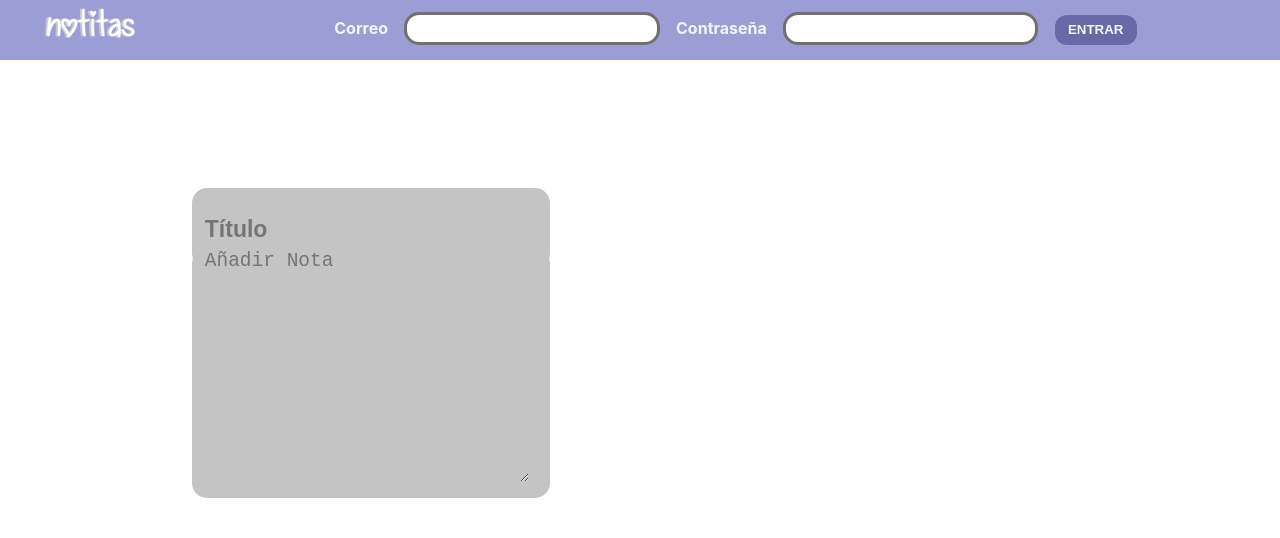
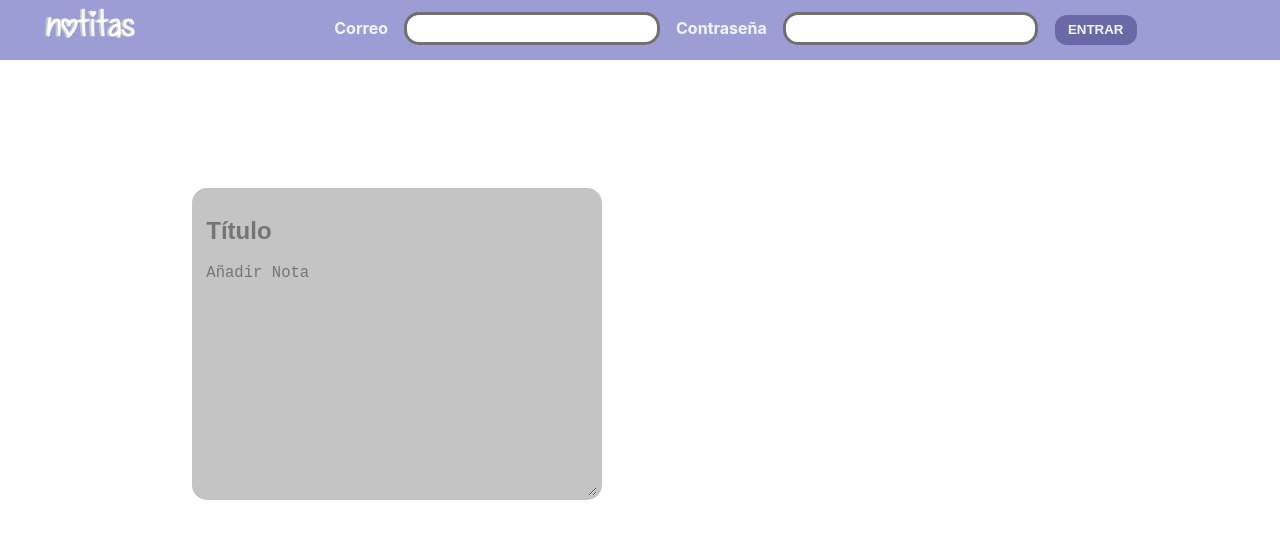
Before and after one commit to Laboratoria/LIM015-lab-notes, a React (Create React App) app: page /home in a window 1280 px wide. Shown: the top 538 px of the page. Built offline with nearby package versions, Linux system fonts and the light colour scheme; no server answers.

Commit message:
Se acomodó el componente de notitas

```diff
--- a/src/components/notitas/Notitas.jsx
+++ b/src/components/notitas/Notitas.jsx
@@ -4,10 +4,8 @@ import '../../components/notitas/notitas.css'
 const Notitas = () => {
   return (
     <section className='content'>
-      <section className='contenteInputTitle'>
+      <section className='contentNote'>
         <input type='title' className='notasTitle' name="title" placeholder='Título'/>
-      </section>
-      <section className='ContentTextArea'>
         <textarea name="notas" className='notasTextArea' placeholder='Añadir Nota'></textarea>
       </section>
   </section>
--- a/src/components/notitas/notitas.css
+++ b/src/components/notitas/notitas.css
@@ -4,20 +4,26 @@
   margin-top: 10%;
 }
 
-.contenteInputTitle {
-  width: 35%;
+.contentNote {
+  background-color:#C4C4C4 ;
+  width: 40%;
+  border-radius: 15px;
+}
+
+/* .contenteInputTitle {
+  width: 100%;
   height: 80px;
   background-color: #C4C4C4;
-  font-size: 1.2em;
+
   border-radius: 15px;
   border: none;
-}
+} */
 
 .notasTitle {
-  width: 35%;
+  width: 95%;
   height: 60px;
   background-color: #C4C4C4;
-  font-size: 1.2em;
+  font-size: 1.5em;
   border-radius: 15px;
   border: none;
   text-align: left;
@@ -26,20 +32,10 @@
   font-weight: bold;
 }
 
-.ContentTextArea{
-  margin-top: -2%;
-  width: 35%;
-  height: 250px;
-  font-size: 1.5em;
-  background-color: #C4C4C4;
-  border-radius: 15px;
-  border: none;
-}
-
 .notasTextArea {
-  width: 90%;
+  width: 95%;
   height: 230px;
-  font-size: 1em;
+  font-size: 1.2em;
   background-color: #C4C4C4;
   border-radius: 15px;
   border: none;
```
